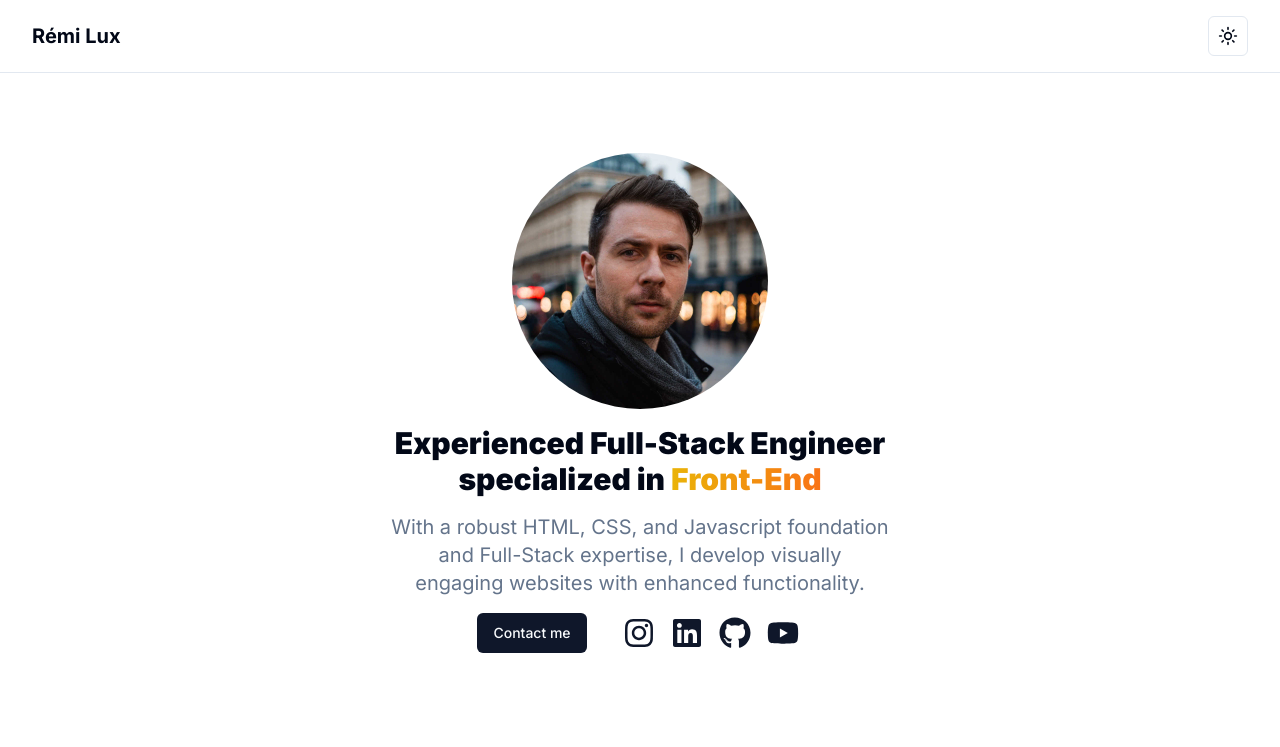
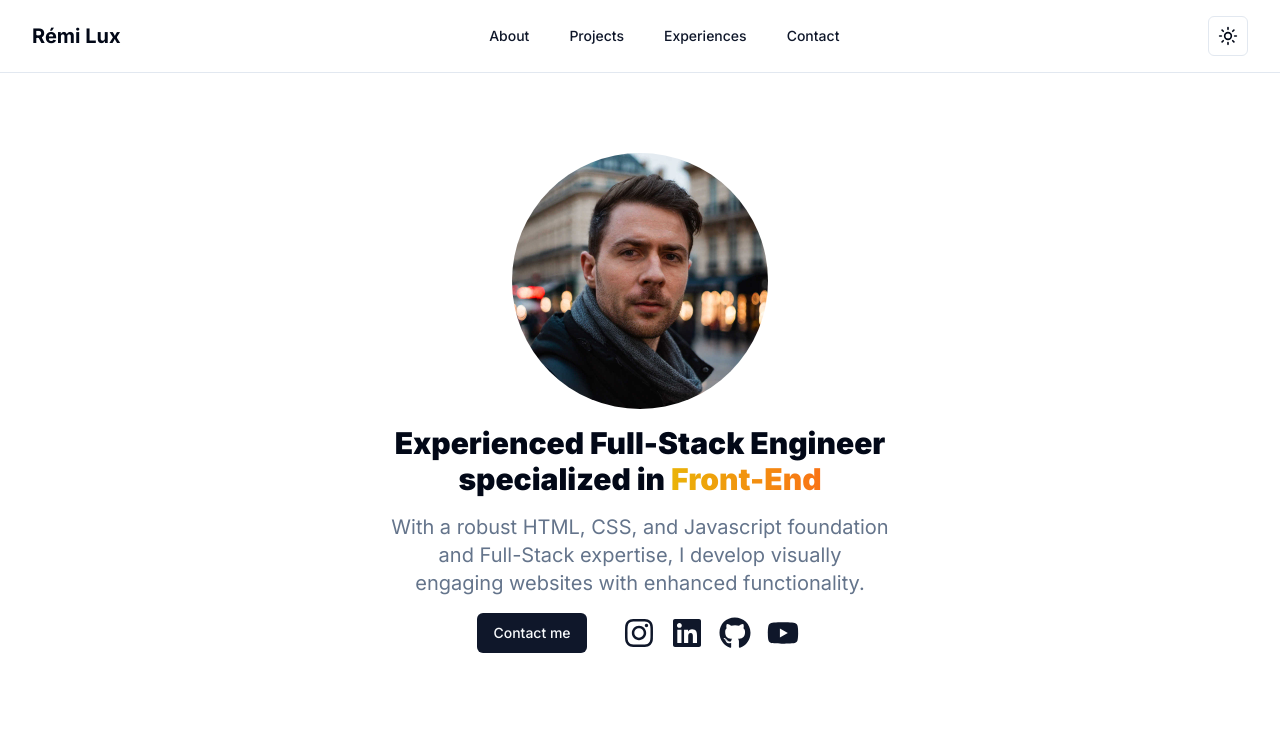
Before and after one commit to remi2257/portfolio-remi-lux, a Next.js app: page / in a window 1280 px wide. Shown: the top 747 px of the page. Built offline with nearby package versions, Linux system fonts and the light colour scheme; no server answers.

Commit message:
Add smooth scroll to sections

```diff
--- a/app/About.tsx
+++ b/app/About.tsx
@@ -24,7 +24,7 @@ const About: React.FC<{ index: number; className?: string }> = ({
   const iconClasses = "h-10 w-10 sm:h-12 sm:w-12";
 
   return (
-    <section className={cn("max-w-prose space-y-8", className)}>
+    <section id="about" className={cn("max-w-prose space-y-8", className)}>
       <div className="text-pretty space-y-4 text-center text-lg">
         <SectionTitle index={index} title="About" className="mb-2" />
         <p>Hey, I&apos;m Rémi Lux!</p>
--- a/app/Hero.tsx
+++ b/app/Hero.tsx
@@ -47,9 +47,7 @@ const Hero: React.FC<{ className?: string }> = ({ className }) => {
       </h3>
       <div className="flex items-center gap-x-8">
         <Button asChild>
-          <Link href="#contact" className="scroll-smooth">
-            Contact me
-          </Link>
+          <Link href="#contact">Contact me</Link>
         </Button>
         <SocialIcons />
       </div>
--- a/app/ProfessionalExperiences.tsx
+++ b/app/ProfessionalExperiences.tsx
@@ -128,7 +128,10 @@ const ProfessionalExperiences: React.FC<{
   className?: string;
 }> = ({ index, className }) => {
   return (
-    <section className={cn("space-y-8 sm:space-y-12", className)}>
+    <section
+      id="experiences"
+      className={cn("space-y-8 sm:space-y-12", className)}
+    >
       <SectionTitle
         index={index}
         title="Professional Experiences"
--- a/app/Projects.tsx
+++ b/app/Projects.tsx
@@ -85,7 +85,7 @@ const Projects: React.FC<{ index: number; className?: string }> = ({
   className,
 }) => {
   return (
-    <section className={cn("space-y-8 sm:space-y-12", className)}>
+    <section id="projects" className={cn("space-y-8 sm:space-y-12", className)}>
       <SectionTitle index={index} title="Projects" className="mb-6" />
       <VerticalTimeline elements={projectList} />
     </section>
--- a/app/layout.tsx
+++ b/app/layout.tsx
@@ -22,7 +22,7 @@ export default function RootLayout({
   children: React.ReactNode;
 }) {
   return (
-    <html lang="en" suppressHydrationWarning>
+    <html lang="en" className="scroll-smooth" suppressHydrationWarning>
       <body className={inter.className}>
         <ThemeProvider attribute="class" defaultTheme="system" enableSystem>
           <Navbar />
--- a/components/atoms/SectionTitle.tsx
+++ b/components/atoms/SectionTitle.tsx
@@ -23,7 +23,7 @@ const SectionTitle: React.FC<{
     >
       <div
         // Separator
-        className={cn("h-16 sm:h-24 w-px bg-gradient-to-r", gradientClass)}
+        className={cn("h-12 sm:h-20 w-px bg-gradient-to-r", gradientClass)}
       />
 
       <div className="grid h-12 w-12 place-items-center rounded-full bg-foreground bg-gradient-to-r font-semibold text-background sm:h-16 sm:w-16">
--- a/components/molecules/Navbar.tsx
+++ b/components/molecules/Navbar.tsx
@@ -2,13 +2,30 @@ import Link from "next/link";
 
 import { ModeToggleButton } from "@/components/atoms/ModeToggleButton";
 
+import { Button } from "../ui/button";
+
 export default async function Navbar() {
   return (
     <header className="mb-8 border-b sm:mb-12">
-      <div className="container flex items-center justify-between py-2 sm:py-4">
+      <div className="container flex items-center justify-between gap-x-2 py-2 sm:py-4">
         <Link href="/">
           <h2 className="font-bold sm:text-lg xl:text-xl">Rémi Lux</h2>
         </Link>
+
+        <div className="hidden sm:flex md:gap-x-2">
+          <Button asChild variant="link">
+            <Link href="#about">About</Link>
+          </Button>
+          <Button asChild variant="link">
+            <Link href="#projects">Projects</Link>
+          </Button>
+          <Button asChild variant="link">
+            <Link href="#experiences">Experiences</Link>
+          </Button>
+          <Button asChild variant="link">
+            <Link href="#contact">Contact</Link>
+          </Button>
+        </div>
 
         <ModeToggleButton />
       </div>
```
